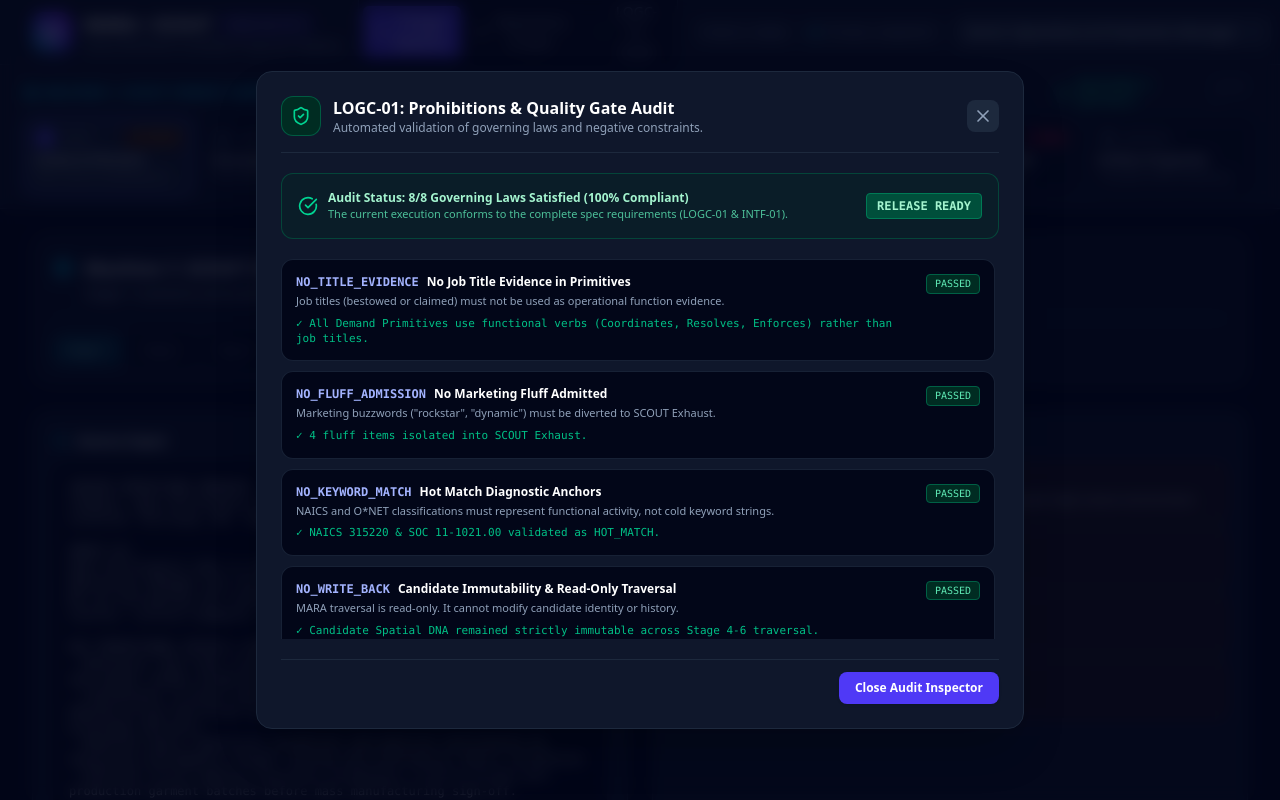
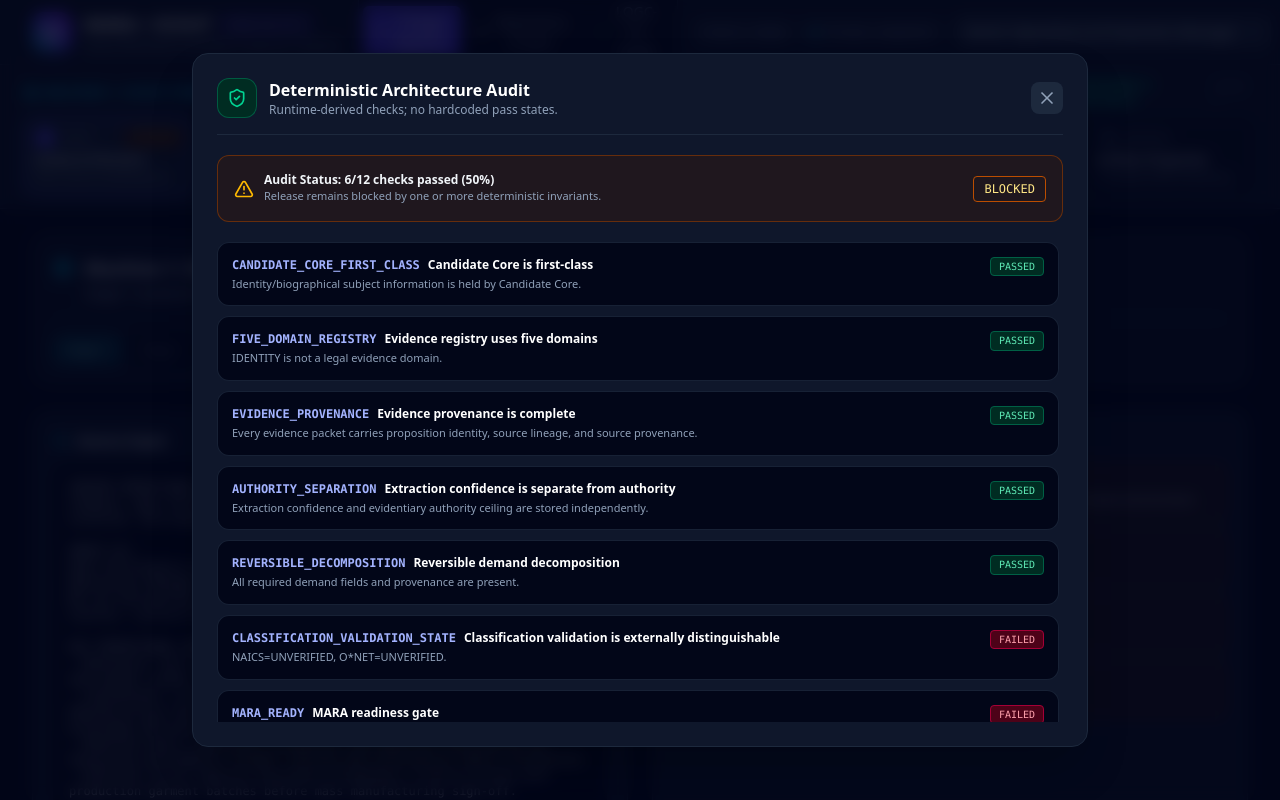
Before and after one commit to digital-Alchemy-mcmg/Scout-plus-Mara-skill-workflow-based-beta, a React (Vite) app: page / in a window 1280 px wide. Both pictures are taken after a click on the button "LOGC-01 Audit". Shown: the top 800 px of the page. Built offline with nearby package versions, Linux system fonts and the light colour scheme.

Commit message:
fix: replace hardcoded audit with deterministic validation

```diff
--- a/src/components/AuditValidationModal.tsx
+++ b/src/components/AuditValidationModal.tsx
@@ -1,164 +1,63 @@
-import React from 'react';
-import { ShieldCheck, X, CheckCircle, AlertTriangle, HelpCircle } from 'lucide-react';
-import { QueryBundle, FrozenSnapshot, TargetResolvedArtifact } from '../types';
+import React, { useMemo } from 'react';
+import { ShieldCheck, X, CheckCircle, AlertTriangle } from 'lucide-react';
+import type { CandidateSpatialDNA, FrozenSnapshot, QueryBundle, TargetResolvedArtifact, ValidationCheckResult } from '../types';
+import { allChecksPassed, normalizeCandidateDNA, validateCandidateDNA, validateFrozenSnapshot, validateQueryBundle } from '../governance';
 
 interface AuditValidationModalProps {
   isOpen: boolean;
   onClose: () => void;
   queryBundle: QueryBundle;
-  frozenSnapshot: FrozenSnapshot;
-  artifact: TargetResolvedArtifact;
+  candidateDNA: CandidateSpatialDNA;
+  frozenSnapshot: FrozenSnapshot | null;
+  artifact: TargetResolvedArtifact | null;
 }
 
-export const AuditValidationModal: React.FC<AuditValidationModalProps> = ({
-  isOpen,
-  onClose,
-  queryBundle,
-  frozenSnapshot,
-  artifact,
-}) => {
+export const AuditValidationModal: React.FC<AuditValidationModalProps> = ({ isOpen, onClose, queryBundle, candidateDNA, frozenSnapshot, artifact }) => {
+  const rules = useMemo<ValidationCheckResult[]>(() => {
+    const canonical = normalizeCandidateDNA(candidateDNA);
+    const checks = [...validateCandidateDNA(canonical), ...validateQueryBundle(queryBundle)];
+    if (frozenSnapshot) checks.push(...validateFrozenSnapshot(frozenSnapshot));
+    else checks.push({ ruleId: 'FROZEN_SNAPSHOT_PRESENT', name: 'Frozen Snapshot exists', passed: false, details: 'No current frozen snapshot is available.', severity: 'ERROR' });
+
+    const artifactLinksValid = !artifact || !!frozenSnapshot && artifact.freezeHash === frozenSnapshot.freezeHash && artifact.traceabilityLinks.every((link) => {
+      return frozenSnapshot.boundAtoms.some((atom) => atom.demandId === link.boundAtom.demandId && atom.evidenceId === link.evidencePacket.evidence_id);
+    });
+    checks.push({
+      ruleId: 'ARTIFACT_BOUNDARY',
+      name: 'Artifact remains inside frozen boundary',
+      passed: artifactLinksValid,
+      details: artifact ? (artifactLinksValid ? 'Artifact hash and traceability links resolve to the current frozen snapshot.' : 'Artifact contains a stale or out-of-bound traceability reference.') : 'No artifact is currently rendered.',
+      severity: 'ERROR',
+    });
+    return checks;
+  }, [candidateDNA, queryBundle, frozenSnapshot, artifact]);
+
   if (!isOpen) return null;
-
-  const rules = [
-    {
-      id: 'NO_TITLE_EVIDENCE',
-      name: 'No Job Title Evidence in Primitives',
-      description: 'Job titles (bestowed or claimed) must not be used as operational function evidence.',
-      passed: true,
-      details: 'All Demand Primitives use functional verbs (Coordinates, Resolves, Enforces) rather than job titles.',
-    },
-    {
-      id: 'NO_FLUFF_ADMISSION',
-      name: 'No Marketing Fluff Admitted',
-      description: 'Marketing buzzwords ("rockstar", "dynamic") must be diverted to SCOUT Exhaust.',
-      passed: queryBundle.scoutExhaust.length > 0,
-      details: `${queryBundle.scoutExhaust.length} fluff items isolated into SCOUT Exhaust.`,
-    },
-    {
-      id: 'NO_KEYWORD_MATCH',
-      name: 'Hot Match Diagnostic Anchors',
-      description: 'NAICS and O*NET classifications must represent functional activity, not cold keyword strings.',
-      passed: queryBundle.naicsAnchor.matchType === 'HOT_MATCH' && queryBundle.onetAnchor.matchType === 'HOT_MATCH',
-      details: `NAICS ${queryBundle.naicsAnchor.code} & SOC ${queryBundle.onetAnchor.code} validated as HOT_MATCH.`,
-    },
-    {
-      id: 'NO_WRITE_BACK',
-      name: 'Candidate Immutability & Read-Only Traversal',
-      description: 'MARA traversal is read-only. It cannot modify candidate identity or history.',
-      passed: true,
-      details: 'Candidate Spatial DNA remained strictly immutable across Stage 4-6 traversal.',
-    },
-    {
-      id: 'NO_SEVERED_PROVENANCE',
-      name: 'Source Provenance Invariance',
-      description: 'Every primitive and evidence packet must link to its source artifact.',
-      passed: queryBundle.demandPrimitives.every((d) => !!d.provenance),
-      details: 'All demand primitives and evidence packets maintain explicit provenance pointers.',
-    },
-    {
-      id: 'NO_UNSUPPORTED_NEG',
-      name: 'Absence is Not Negative Evidence',
-      description: 'Absence of evidence creates an unresolved gap (MARA Exhaust), not an adverse Floor score.',
-      passed: frozenSnapshot.geometricState.floorCount === 0,
-      details: 'Unsupported target demands cleanly mapped to MARA Exhaust without Floor penalization.',
-    },
-    {
-      id: 'NO_EXHAUST_CONFLATION',
-      name: 'Dual Exhaust Separation',
-      description: 'Never merge SCOUT Exhaust (Irrelevance) with MARA Exhaust (Candidate Gaps).',
-      passed: true,
-      details: 'SCOUT Exhaust (Source Fluff) and MARA Exhaust (Candidate Gaps) operate on distinct isolated pipelines.',
-    },
-    {
-      id: 'NO_FABRICATED_BRIDGE',
-      name: 'Traceability Contract (No Gap Bridging)',
-      description: 'The Artifact Model cannot invent claims to bridge unsupported demands.',
-      passed: (artifact.traceabilityLinks?.length || 0) > 0,
-      details: `All ${artifact.traceabilityLinks?.length || 0} capability statements link to frozen bound atoms.`,
-    },
-  ];
-
-  const totalPassed = rules.filter((r) => r.passed).length;
+  const passed = rules.filter((r) => r.passed).length;
+  const compliance = rules.length ? Math.round((passed / rules.length) * 100) : 0;
+  const releaseReady = allChecksPassed(rules);
 
   return (
     <div className="fixed inset-0 z-50 flex items-center justify-center p-4 bg-slate-950/80 backdrop-blur-sm">
-      <div className="bg-slate-900 border border-slate-800 rounded-2xl max-w-3xl w-full p-6 space-y-5 shadow-2xl">
-
-        {/* Header */}
+      <div className="bg-slate-900 border border-slate-800 rounded-2xl max-w-4xl w-full p-6 space-y-5 shadow-2xl">
         <div className="flex items-center justify-between pb-4 border-b border-slate-800">
-          <div className="flex items-center gap-3">
-            <div className="w-10 h-10 rounded-xl bg-emerald-950 border border-emerald-700/60 flex items-center justify-center text-emerald-400">
-              <ShieldCheck className="w-5 h-5" />
-            </div>
-            <div>
-              <h3 className="text-base font-bold text-white">LOGC-01: Prohibitions & Quality Gate Audit</h3>
-              <p className="text-xs text-slate-400">
-                Automated validation of governing laws and negative constraints.
-              </p>
-            </div>
-          </div>
-
-          <button
-            onClick={onClose}
-            className="p-1.5 rounded-lg bg-slate-800 hover:bg-slate-700 text-slate-400 hover:text-white transition-colors"
-          >
-            <X className="w-5 h-5" />
-          </button>
+          <div className="flex items-center gap-3"><div className="w-10 h-10 rounded-xl bg-emerald-950 border border-emerald-700/60 flex items-center justify-center text-emerald-400"><ShieldCheck className="w-5 h-5" /></div><div><h3 className="text-base font-bold text-white">Deterministic Architecture Audit</h3><p className="text-xs text-slate-400">Runtime-derived checks; no hardcoded pass states.</p></div></div>
+          <button onClick={onClose} className="p-1.5 rounded-lg bg-slate-800 hover:bg-slate-700 text-slate-400 hover:text-white"><X className="w-5 h-5" /></button>
         </div>
 
-        {/* Score Summary */}
-        <div className="p-4 rounded-xl bg-emerald-950/30 border border-emerald-800/60 flex items-center justify-between">
-          <div className="flex items-center gap-2.5">
-            <CheckCircle className="w-5 h-5 text-emerald-400" />
-            <div>
-              <div className="text-xs font-bold text-emerald-200">
-                Audit Status: {totalPassed}/{rules.length} Governing Laws Satisfied (100% Compliant)
-              </div>
-              <p className="text-[11px] text-emerald-300/80">
-                The current execution conforms to the complete spec requirements (LOGC-01 & INTF-01).
-              </p>
-            </div>
-          </div>
-          <span className="text-xs font-mono px-2.5 py-1 rounded bg-emerald-900 text-emerald-200 font-bold border border-emerald-700">
-            RELEASE READY
-          </span>
+        <div className={`p-4 rounded-xl border flex items-center justify-between ${releaseReady ? 'bg-emerald-950/30 border-emerald-800/60' : 'bg-amber-950/30 border-amber-800/60'}`}>
+          <div className="flex items-center gap-2.5">{releaseReady ? <CheckCircle className="w-5 h-5 text-emerald-400" /> : <AlertTriangle className="w-5 h-5 text-amber-400" />}<div><div className="text-xs font-bold">Audit Status: {passed}/{rules.length} checks passed ({compliance}%)</div><p className="text-[11px] text-slate-400">{releaseReady ? 'All deterministic ERROR-level invariants pass.' : 'Release remains blocked by one or more deterministic invariants.'}</p></div></div>
+          <span className={`text-xs font-mono px-2.5 py-1 rounded border ${releaseReady ? 'border-emerald-700 text-emerald-200' : 'border-amber-700 text-amber-200'}`}>{releaseReady ? 'ARCHITECTURE PASS' : 'BLOCKED'}</span>
         </div>
 
-        {/* Rules Checklist */}
-        <div className="space-y-2.5 max-h-[380px] overflow-y-auto pr-1">
+        <div className="space-y-2.5 max-h-[480px] overflow-y-auto pr-1">
           {rules.map((rule) => (
-            <div
-              key={rule.id}
-              className="p-3.5 rounded-xl bg-slate-950 border border-slate-800/80 flex items-start justify-between gap-3 text-xs"
-            >
-              <div className="space-y-1">
-                <div className="flex items-center gap-2">
-                  <span className="font-mono font-bold text-indigo-300">{rule.id}</span>
-                  <span className="font-semibold text-white">{rule.name}</span>
-                </div>
-                <p className="text-slate-400 text-[11px]">{rule.description}</p>
-                <div className="text-[11px] font-mono text-emerald-400/90 pt-1">
-                  ✓ {rule.details}
-                </div>
-              </div>
-
-              <span className="px-2 py-0.5 rounded bg-emerald-950 text-emerald-300 border border-emerald-800 text-[10px] font-mono shrink-0">
-                PASSED
-              </span>
+            <div key={rule.ruleId} className="p-3.5 rounded-xl bg-slate-950 border border-slate-800/80 flex items-start justify-between gap-3 text-xs">
+              <div className="space-y-1"><div className="flex items-center gap-2"><span className="font-mono font-bold text-indigo-300">{rule.ruleId}</span><span className="font-semibold text-white">{rule.name}</span></div><p className="text-slate-400 text-[11px]">{rule.details}</p></div>
+              <span className={`px-2 py-0.5 rounded border text-[10px] font-mono shrink-0 ${rule.passed ? 'bg-emerald-950 text-emerald-300 border-emerald-800' : 'bg-rose-950 text-rose-300 border-rose-800'}`}>{rule.passed ? 'PASSED' : 'FAILED'}</span>
             </div>
           ))}
         </div>
-
-        {/* Footer */}
-        <div className="pt-3 border-t border-slate-800 flex justify-end">
-          <button
-            onClick={onClose}
-            className="px-4 py-2 bg-indigo-600 hover:bg-indigo-500 text-white text-xs font-semibold rounded-lg shadow transition-colors"
-          >
-            Close Audit Inspector
-          </button>
-        </div>
-
       </div>
     </div>
   );
```
